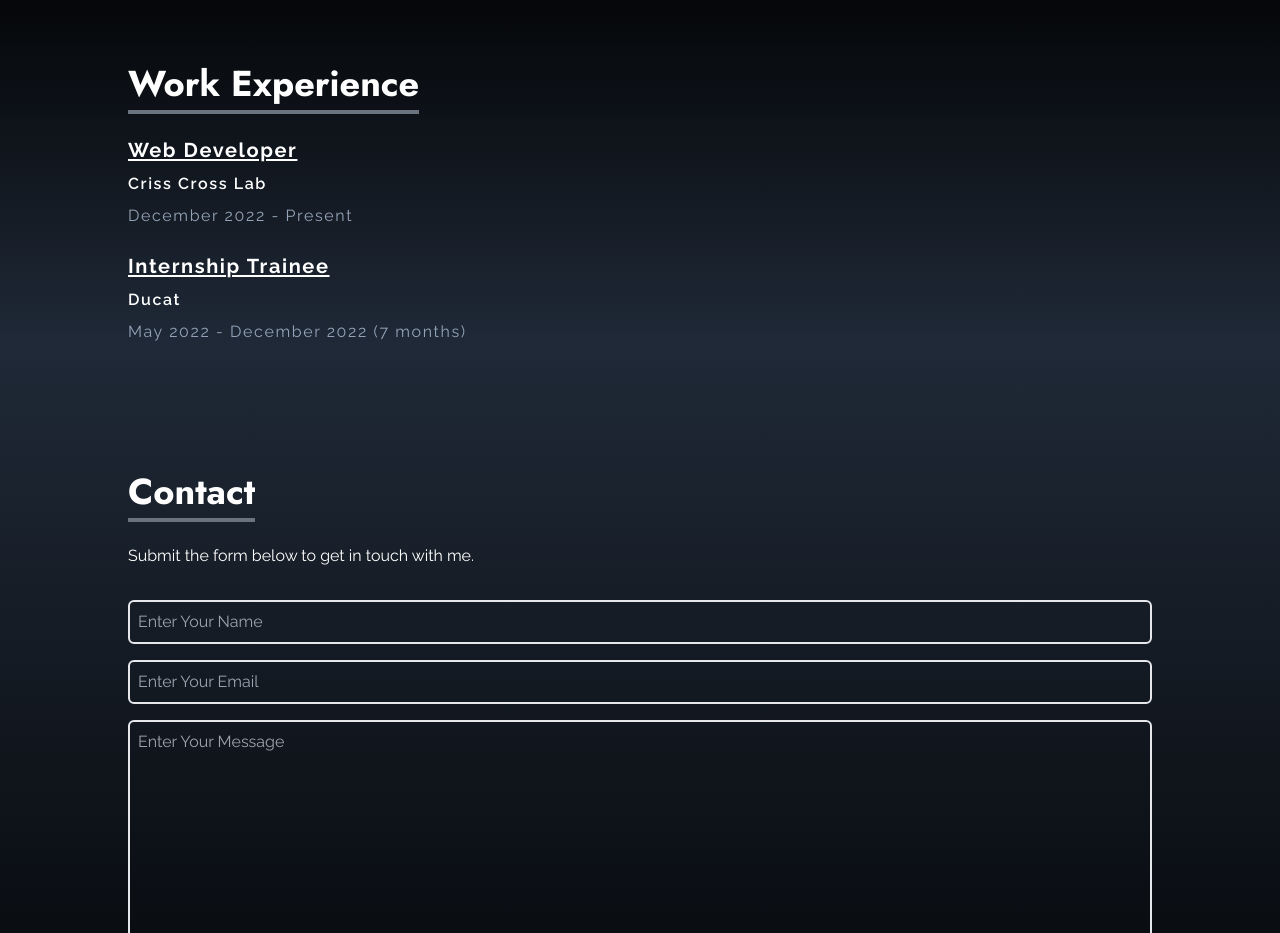
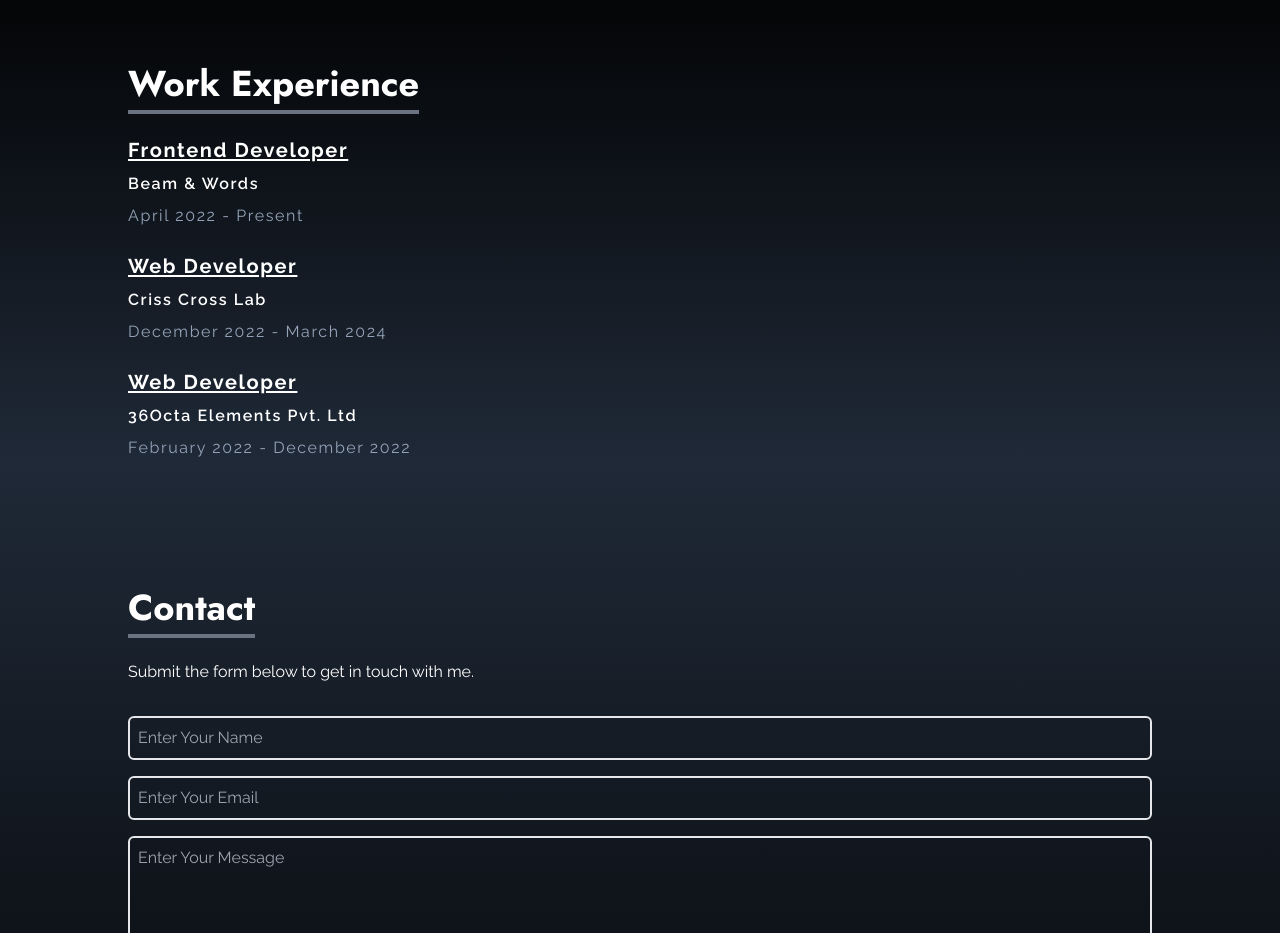
Before and after one commit to RishabhTripathy/Portfolio, a React (Create React App) app: page / in a window 1280 px wide. Shown: the part 3300-4233 px from the top of the page. Built offline with nearby package versions, Linux system fonts and the light colour scheme.

Commit message:
Update Work.jsx

```diff
--- a/src/Components/Work.jsx
+++ b/src/Components/Work.jsx
@@ -25,7 +25,7 @@
           </motion.p>
         </div>
         <ul className="">
-          <motion.li
+ <motion.li
             initial={{
               opacity: 0,
             }}
@@ -39,11 +39,11 @@
             className="flex flex-col tracking-widest  gap-2"
           >
             <span className="text-xl font-bold underline underline-offset-2">
-             Web Developer
+             Frontend Developer
             </span>
-            <span className="font font-semibold"> Criss Cross Lab</span>
+            <span className="font font-semibold">Beam & Words</span>
             <span className="text-slate-400 text-md">
-              December 2022 - Present
+              April 2022 - Present
             </span>
           </motion.li>
           <br />
@@ -58,14 +58,34 @@
               delay: 0.5,
               duration: 1,
             }}
+            className="flex flex-col tracking-widest  gap-2"
+          >
+            <span className="text-xl font-bold underline underline-offset-2">
+             Web Developer
+            </span>
+            <span className="font font-semibold"> Criss Cross Lab</span>
+            <span className="text-slate-400 text-md">
+              December 2022 - March 2024
+            </span>
+          </motion.li>
+          <br />
+          <motion.li
+            initial={{
+              opacity: 0,
+            }}
+            whileInView={{
+              opacity: 1,
+            }}
+            transition={{
+              delay: 0.7,
+              duration: 1,
+            }}
             className="flex flex-col gap-2 tracking-widest"
           >
-            <span className="text-xl font-bold underline underline-offset-2">
-              Internship Trainee
-            </span>
-            <span className="font font-semibold">Ducat </span>
+            <span className="text-xl font-bold underline underline-offset-2">Web Developer</span>
+            <span className="font font-semibold">36Octa Elements Pvt. Ltd</span>
             <span className="text-slate-400 text-md">
-              May 2022 - December 2022 (7 months)
+              February 2022 - December 2022
             </span>
           </motion.li>
         </ul>
```
